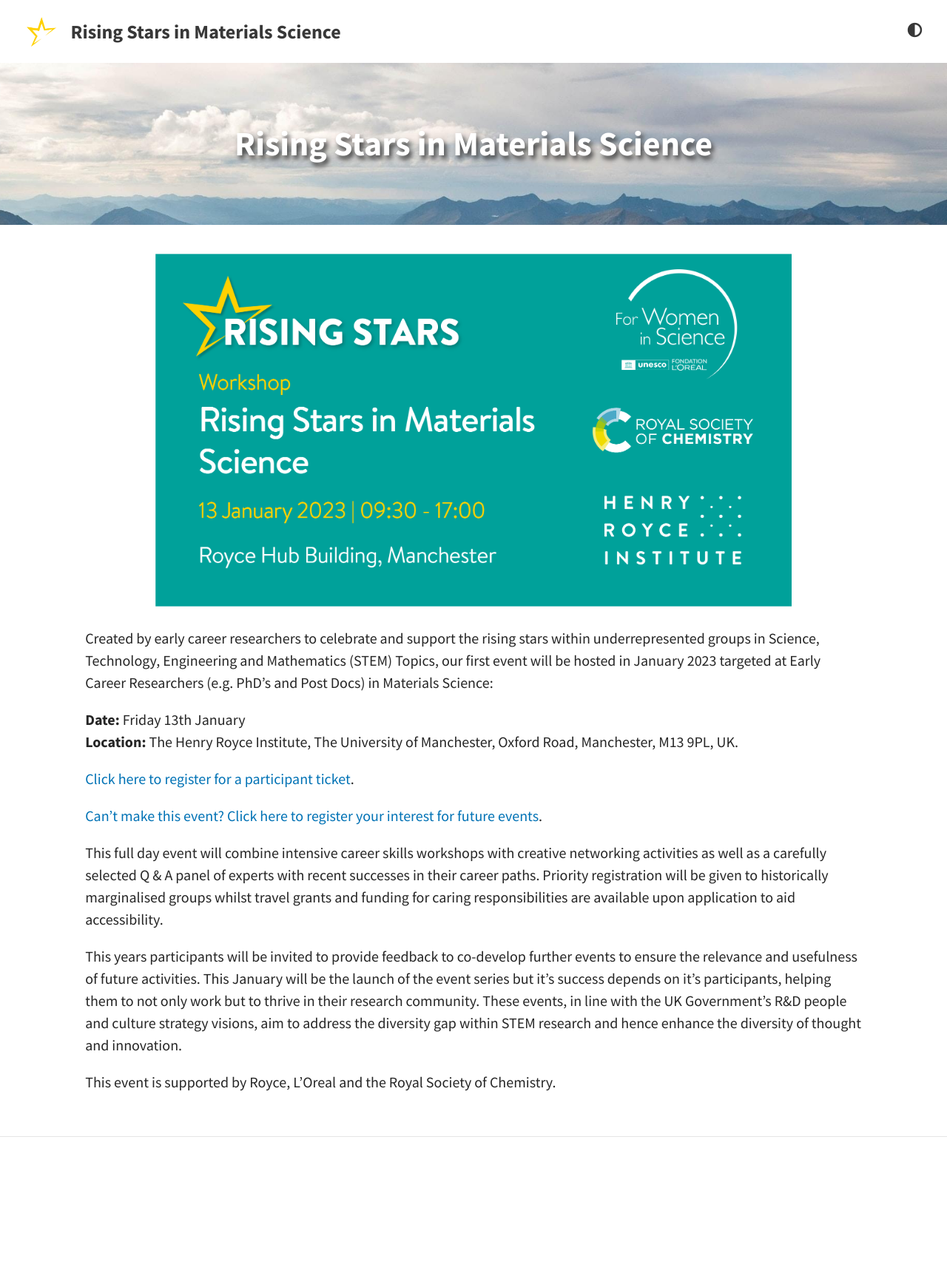
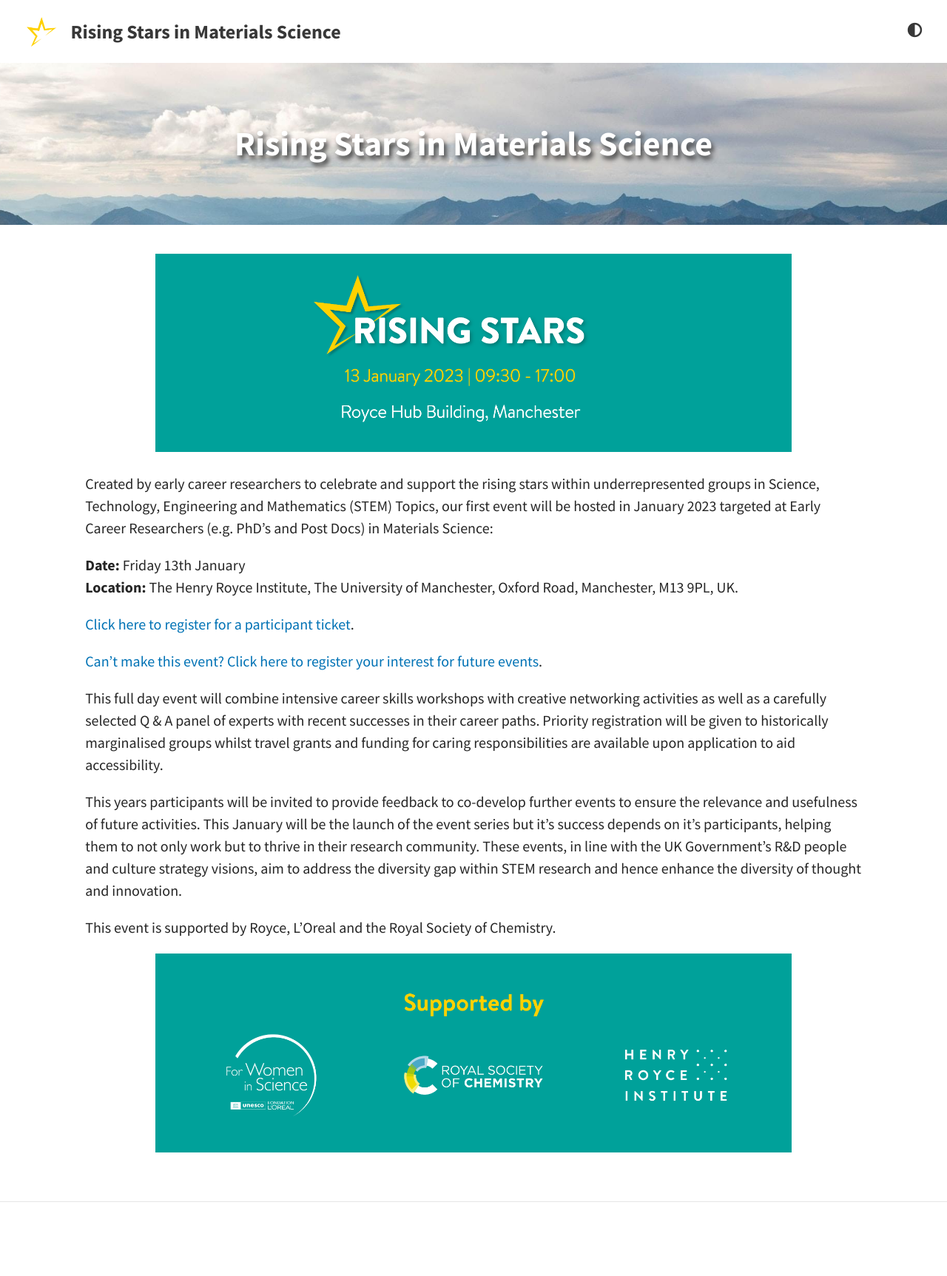
Before and after one commit to MAINSTRAEM/old_website, a Jekyll site: the page built from index.md, in a window 1280 px wide. Shown: the whole page at 74% size. Built offline with Jekyll 4.4.1, drawn with Linux system fonts in a browser that asks for light colours; before the commit the page ends 1637 px from its top, so only the background shows below that.

Commit message:
Update index.md

```diff
--- a/index.md
+++ b/index.md
@@ -6,7 +6,7 @@
 icon: "fa-search"                    # Will Display only the fontawesome icon (here: fa-search) and not the title
 ---
 
-<img src="/assets/img/Risingstarsmaterialscience.png">
+<img src="/assets/img/RisingStarsHeader.png">
 
 Created by early career researchers to celebrate and support the rising stars within underrepresented groups in Science, Technology, Engineering and Mathematics (STEM) Topics, our first event will be hosted in January 2023 targeted at Early Career Researchers (e.g. PhD's and Post Docs) in Materials Science:
 
@@ -22,3 +22,5 @@
 This years participants will be invited to provide feedback to co-develop further events to ensure the relevance and usefulness of future activities. This January will be the launch of the event series but it’s success depends on it’s participants, helping them to not only work but to thrive in their research community. These events, in line with the UK Government’s R&D people and culture strategy visions, aim to address the diversity gap within STEM research and hence enhance the diversity of thought and innovation.
 
 This event is supported by Royce, L’Oreal and the Royal Society of Chemistry.
+
+<img src="assets/img/Rising Stars Footer.png">
```
